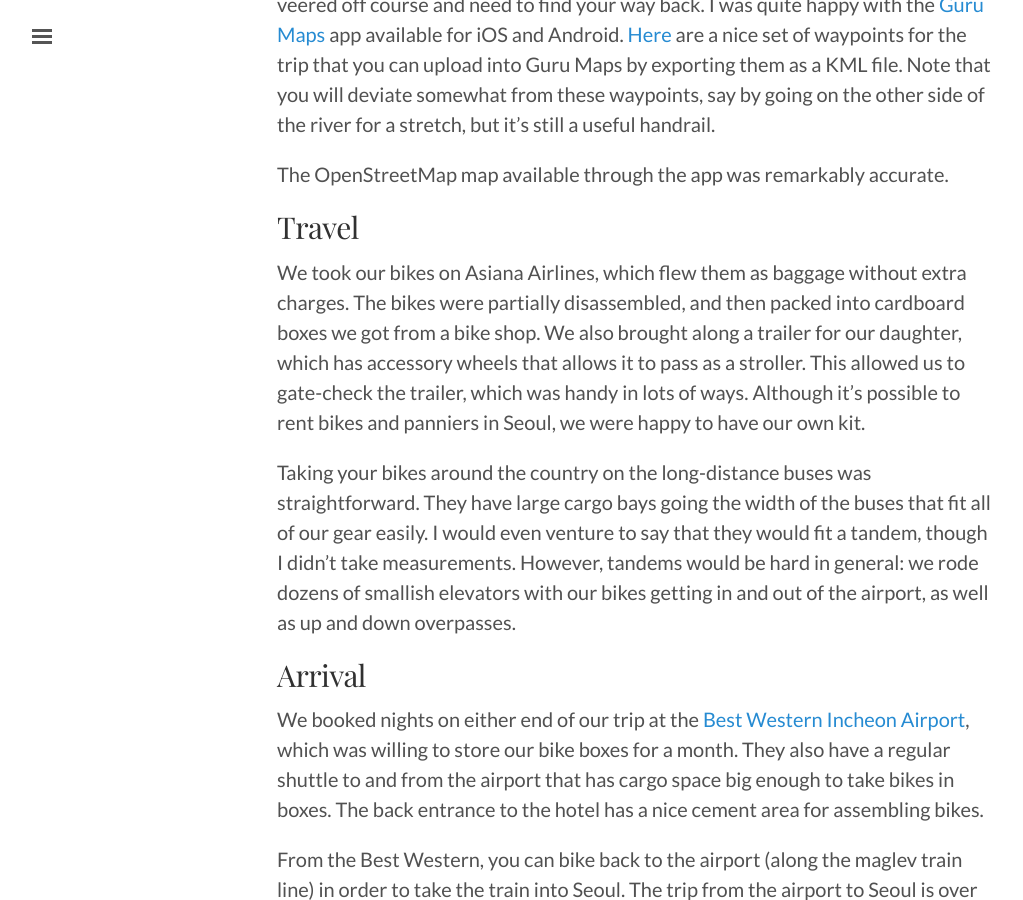
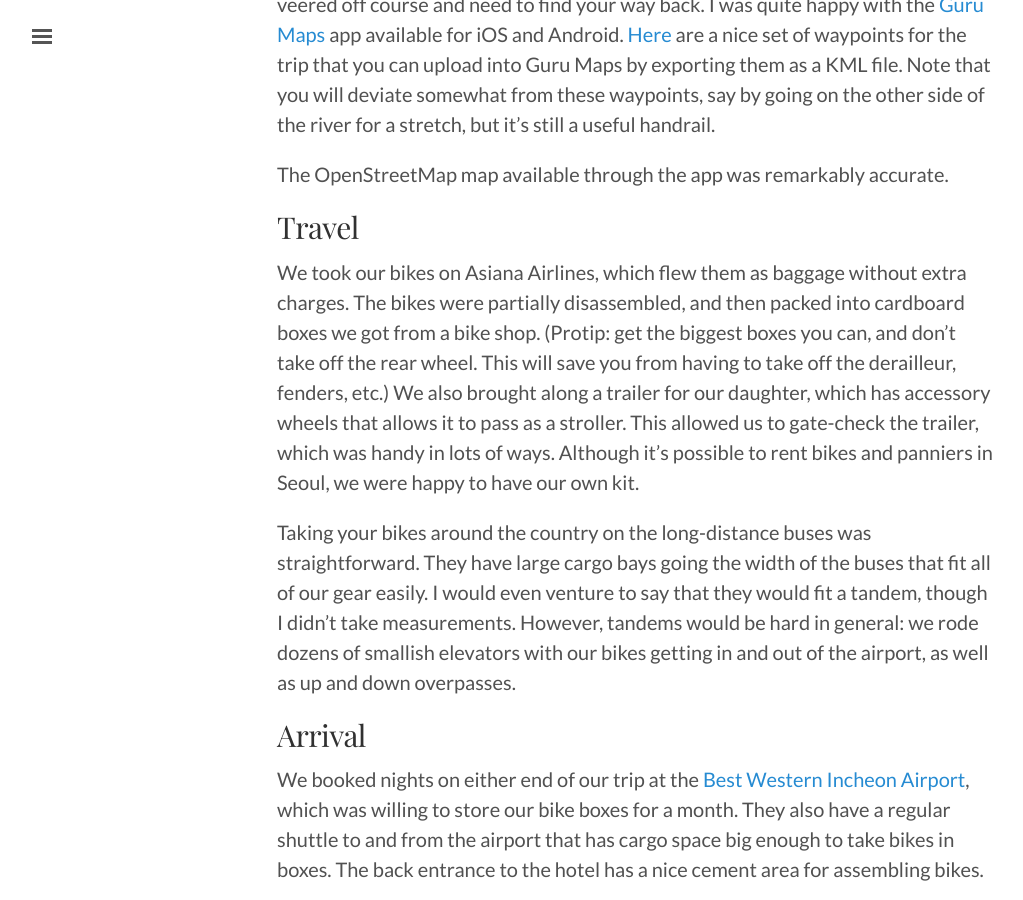
Before and after one commit to matsens/erick, a Jekyll site: the page built from _posts/2019-05-26-four-rivers-korea.md, in a window 1280 px wide and 900 px high, scrolled down 1118 px. Shown: the whole window, without its empty margins (3-1026 px from the left). Built offline with Jekyll 4.4.1, drawn with Linux system fonts in a browser that asks for light colours.

Commit message:
protip on bike boxing

```diff
--- a/_posts/2019-05-26-four-rivers-korea.md
+++ b/_posts/2019-05-26-four-rivers-korea.md
@@ -26,6 +26,7 @@
 ## Travel
 We took our bikes on Asiana Airlines, which flew them as baggage without extra charges.
 The bikes were partially disassembled, and then packed into cardboard boxes we got from a bike shop.
+(Protip: get the biggest boxes you can, and don't take off the rear wheel. This will save you from having to take off the derailleur, fenders, etc.)
 We also brought along a trailer for our daughter, which has accessory wheels that allows it to pass as a stroller.
 This allowed us to gate-check the trailer, which was handy in lots of ways.
 Although it's possible to rent bikes and panniers in Seoul, we were happy to have our own kit.
```
